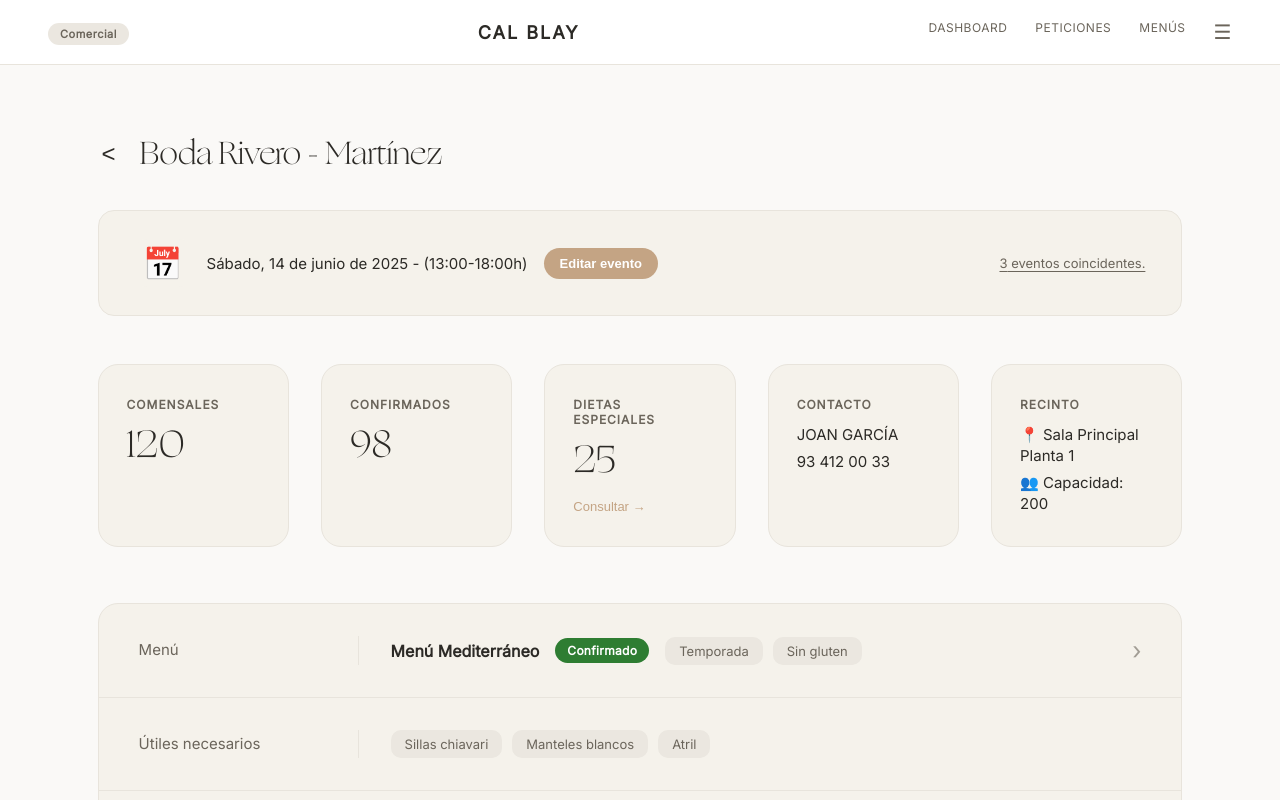
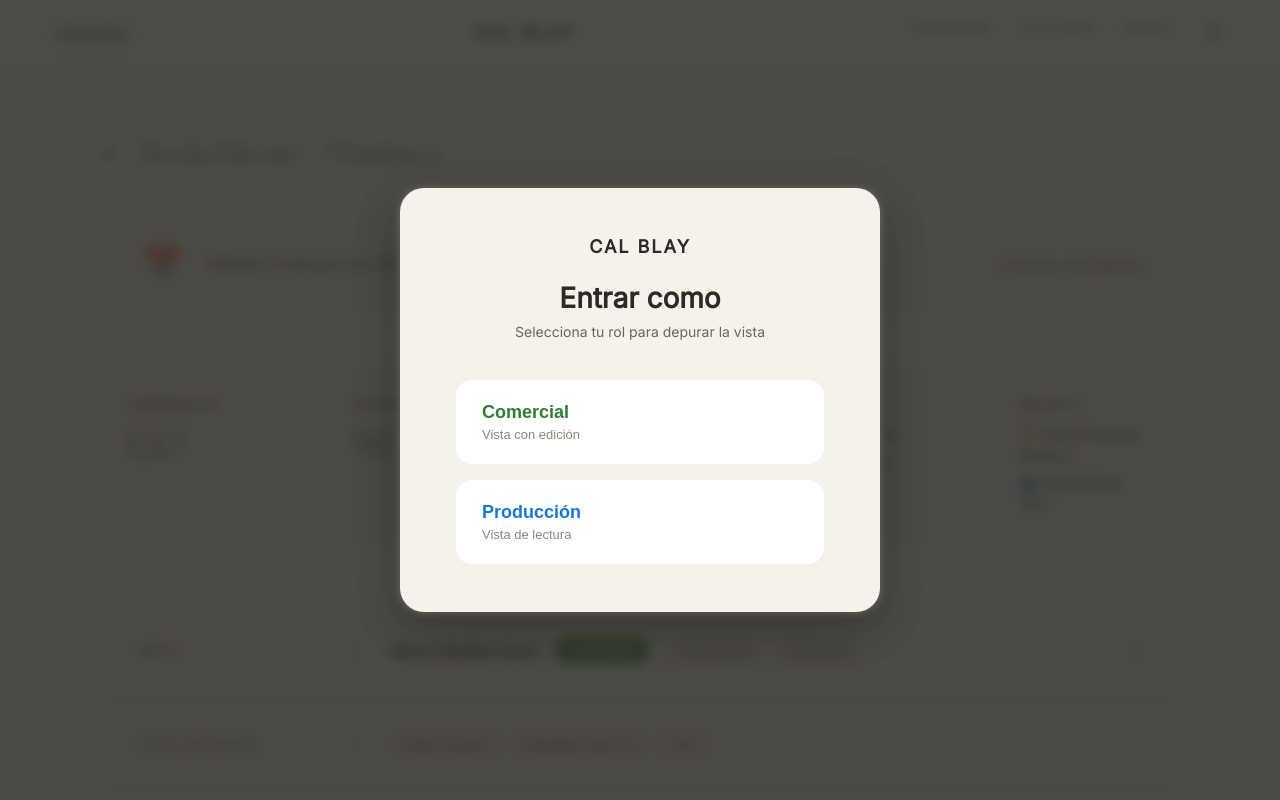
Before and after one commit to PTIN-Projecte/frontend-web, a React (Vite) app: page /evento/1 in a window 1280 px wide. Shown: the top 800 px of the page. Built offline with nearby package versions, Linux system fonts and the light colour scheme.

Commit message:
diria q está

```diff
--- a/src/App.jsx
+++ b/src/App.jsx
@@ -1,16 +1,24 @@
-import React from 'react';
+import React, { useState } from 'react';
 import { BrowserRouter, Routes, Route, Navigate } from 'react-router-dom';
 import EventoInfo from './components/EventoInfo';
 import DietasAlergias from './components/DietasAlergias';
+import SelectorRol from './components/SelectorRol';
 
 function App() {
+  const [userRole, setUserRole]=useState(null);
   return (
     <BrowserRouter>
+      {!userRole && <SelectorRol onSelect={setUserRole} />}
       <Routes>
         <Route path="/" element={<Navigate to="/evento/1" replace />} />
-        <Route path="/evento/:id" element={<EventoInfo />} />
+
+        <Route path="/evento/:id" element={<EventoInfo userRole={userRole} setUserRole={setUserRole} />} />
+        <Route path="/evento/:id/dietas" element={<DietasAlergias userRole={userRole} />} />
+        <Route path="*" element={<Navigate to="/evento/1" replace />} />
+
+        {/*<Route path="/evento/:id" element={<EventoInfo />} />
         <Route path="/evento/:id/dietas" element={<DietasAlergias />} />
-        <Route path="*" element={<Navigate to="/evento/1" replace />} />
+        <Route path="*" element={<Navigate to="/evento/1" replace />} />*/}
       </Routes>
     </BrowserRouter>
   );
--- a/src/components/DietasAlergias.css
+++ b/src/components/DietasAlergias.css
@@ -30,6 +30,11 @@
   border-radius: 12px;
   font-size: 11px;
   color: #6B655B;
+}
+
+.badge-produccion {
+  background: #E3F2FD !important;
+  color: #1976D2 !important;
 }
 
 .logo {
--- a/src/components/DietasAlergias.jsx
+++ b/src/components/DietasAlergias.jsx
@@ -3,10 +3,11 @@ import { useNavigate, useParams, useLocation } from 'react-router-dom';
 import './DietasAlergias.css';
 import { alergenosList, dietasData, eventoDietasInfo } from '../data/dataDietas';
 
-export default function DietasAlergias() {
+export default function DietasAlergias({ userRole }) {
   const navigate = useNavigate();
   const location = useLocation();
   const { id } = useParams();
+  const role = userRole || 'comercial';
   const [filtroActivo, setFiltroActivo] = useState('comunes');
   const [showDropdown, setShowDropdown] = useState(false);
 
@@ -75,7 +76,7 @@ export default function DietasAlergias() {
       {/* HEADER */}
       <header className="header-superior">
         <div className="header-left">
-          <span className="badge-comercial">Comercial</span>
+          <span className={`badge-comercial ${role === 'produccion' ? 'badge-produccion' : ''}`}>{role === 'comercial' ? 'Comercial' : 'Producción'}</span>
         </div>
         <div className="logo">CAL BLAY</div>
         <nav className="nav-links">
@@ -94,7 +95,12 @@ export default function DietasAlergias() {
             <button className="btn-volver" onClick={() => {navigate(`/evento/${id}`, { state: location.state });}}>←</button>
             <h1>Dietas y Alergias — {eventoDietasInfo.nombre}</h1>
           </div>
-          <button className="btn-editar-evento" onClick={() => navigate(-1)}>Editar evento</button>
+
+          {/* BOTÓN SOLO PARA COMERCIAL */}
+          {role === 'comercial' && (
+            <button className="btn-editar-evento" onClick={() => navigate(`/evento/${id}`, { state: { wasEditing: true, role: 'comercial' } })}>Editar evento</button>
+          )}
+
         </div>
 
         <div className="info-superior">
--- a/src/components/EventoDetalle.jsx
+++ b/src/components/EventoDetalle.jsx
@@ -2,7 +2,7 @@ import React from 'react';
 import { useNavigate } from 'react-router-dom';
 import './EventoDetalle.css';
 
-export default function EventoDetalle({ evento, onEditar, onConsultarDietas, onVerMenu, onVerPeticiones }) {
+export default function EventoDetalle({ evento, onEditar, onConsultarDietas, onVerMenu, onVerPeticiones, userRole }) {
 
   const navigate = useNavigate();
 
@@ -34,7 +34,7 @@ export default function EventoDetalle({ evento, onEditar, onConsultarDietas, onV
         <div className="fecha-info">
           <span className="icono-calendario">📅</span>
           <span className="fecha-texto">{formatearFecha(evento.fecha)} - ({evento.horaInicio}-{evento.horaFin}h)</span>
-          <button className="btn-editar-evento" onClick={onEditar}>Editar evento</button>
+          {userRole === 'comercial' && (<button className="btn-editar-evento" onClick={onEditar}>Editar evento</button>)}
         </div>
         <span className="link-coincidentes"onClick={() => {console.log("Ver eventos coincidentes:", evento.eventosCoincidentes);}}style={{ cursor: 'pointer' }}>{evento.eventosCoincidentes} eventos coincidentes.</span>
         {/*Más adelante: navigate(`/evento/${evento.id}/coincidentes`)*/}
@@ -53,7 +53,7 @@ export default function EventoDetalle({ evento, onEditar, onConsultarDietas, onV
         <div className="stat-card">
           <span className="stat-label">DIETAS ESPECIALES</span>
           <span className="stat-value">{evento.dietasEspeciales}</span>
-          <button className="btn-consultar" onClick={() => navigate(`/evento/${evento.id}/dietas`, { state: { wasEditing: false } })}>Consultar →</button>
+          <button className="btn-consultar" onClick={() => navigate(`/evento/${evento.id}/dietas`, { state: { wasEditing: false, role: userRole } })}>Consultar →</button>
         </div>
         <div className="stat-card">
           <span className="stat-label">CONTACTO</span>
--- a/src/components/EventoEdicion.jsx
+++ b/src/components/EventoEdicion.jsx
@@ -188,7 +188,7 @@ const navigate = useNavigate();
         <div className="stat-card">
           <span className="stat-label">DIETAS ESPECIALES</span>
           <span className="stat-value">{datos.dietasEspeciales}</span>
-          <button className="btn-consultar" onClick={() => navigate(`/evento/${datos.id}/dietas`, { state: { wasEditing: true } })}>Consultar →</button>
+          <button className="btn-consultar" onClick={() => navigate(`/evento/${datos.id}/dietas`, { state: { wasEditing: true, role: 'comercial' } })}>Consultar →</button>
         </div>
         <div className="stat-card">
           <span className="stat-label">CONTACTO</span>
--- a/src/components/EventoInfo.css
+++ b/src/components/EventoInfo.css
@@ -45,6 +45,10 @@
   color: var(--text-light);
   font-weight: 600;
   letter-spacing: 0.5px;
+}
+
+.badge-comercial:hover {
+  opacity: 0.8;
 }
 
 .logo {
@@ -298,6 +302,95 @@
   gap: 16px;
 }
 
+.badge-produccion {
+  background: #E3F2FD !important;
+  color: #1976D2 !important;
+}
+
+
+/* =========================================
+   MENÚ DESPLEGABLE (HAMBURGUESA)
+   ========================================= */
+
+.menu-container {
+  position: relative;
+  display: inline-block;
+}
+
+.menu-hamburguesa {
+  font-size: 24px;
+  color: #6B655B;
+  padding: 8px;
+  border-radius: 8px;
+  transition: all 0.2s;
+}
+
+.menu-hamburguesa:hover {
+  background: #F5F2EB;
+  color: #2C2A26;
+}
+
+.menu-dropdown {
+  position: absolute;
+  top: calc(100% + 8px);
+  right: 0;
+  background: #fff;
+  border-radius: 12px;
+  box-shadow: 0 8px 32px rgba(0,0,0,0.15);
+  min-width: 220px;
+  z-index: 1000;
+  overflow: hidden;
+  animation: slideDown 0.2s ease-out;
+}
+
+@keyframes slideDown {
+  from {
+    opacity: 0;
+    transform: translateY(-8px);
+  }
+  to {
+    opacity: 1;
+    transform: translateY(0);
+  }
+}
+
+.menu-item {
+  display: flex;
+  align-items: center;
+  gap: 12px;
+  padding: 14px 20px;
+  cursor: pointer;
+  transition: background 0.2s;
+  color: #2C2A26;
+  font-size: 14px;
+}
+
+.menu-item:hover {
+  background: #F5F2EB;
+}
+
+.menu-icon {
+  font-size: 18px;
+  width: 24px;
+  text-align: center;
+}
+
+.menu-divider {
+  height: 1px;
+  background: #E8E4DC;
+  margin: 4px 0;
+}
+
+.menu-item.logout {
+  color: #D32F2F;
+}
+
+.menu-item.logout:hover {
+  background: #FFEBEE;
+}
+
+
+
 /* ================= RESPONSIVE ================= */
 @media (max-width: 1100px) {
   .stats-grid { grid-template-columns: repeat(3, 1fr); }
--- a/src/components/EventoInfo.jsx
+++ b/src/components/EventoInfo.jsx
@@ -1,30 +1,59 @@
-import React, { useState } from 'react';
+import React, { useState, useEffect } from 'react';
 import { useLocation } from 'react-router-dom';
 import './EventoInfo.css';
 import EventoEdicion from './EventoEdicion';
 import EventoDetalle from './EventoDetalle';
+import SelectorRol from './SelectorRol';
 import { eventoDb } from '../data/dataEvento';
 
-export default function EventoInfo() {
+export default function EventoInfo({ userRole, setUserRole }) {
 
   const location = useLocation();
-
   const original = eventoDb[0];
 
   const [isEditing, setIsEditing] = useState(() => {
       return location.state?.wasEditing || false;
     });
 
-  // Estado: Datos que se pueden modificar
   const [datos, setDatos] = useState({
     ...original,
     contacto: { ...original.contacto },
     recinto: { ...original.recinto }
   });
 
+  const [showMenu, setShowMenu] = useState(false);
+
+  /* Handler selección rol */
+  const handleRoleSelect = (role) => {
+    setUserRole(role);
+  };
+
+  const handleChangeRole = () => {
+    //Cambio se puede si no estamos editando
+    if (!isEditing) {
+      setUserRole(null);
+    }
+  };
+
+  const handlePerfil = () => {
+    console.log("Ir a Perfil");
+    setShowMenu(false);
+    // Más adelante: navigate('/perfil')
+  };
+
+  const handleConfiguracion = () => {
+    console.log("Ir a Configuración");
+    setShowMenu(false);
+    // Más adelante: navigate('/configuracion')
+  };
+
+  const handleCerrarSesion = () => {
+    console.log("Cerrar sesión");
+    setShowMenu(false);
+    // Más adelante: navigate a dnd sea, o lo q toque
+  };
 
   // --- HANDLERS DE EDICIÓN ---
-
   // Actualizar campos normales
   const handleChange = (e, campo, subcampo = null) => {
   let valor = e.target.value;
@@ -87,17 +116,43 @@ export default function EventoInfo() {
   return (
     <div className="layout-principal">
 
+      {/* Modal selección rol */}
+      {!userRole && <SelectorRol onSelect={handleRoleSelect} />}
+
       {/* HEADER (siempre visible) */}
       <header className="header-superior">
         <div className="header-left">
-          <span className="badge-comercial">Comercial</span>
+          <span className={`badge-comercial ${userRole === 'produccion' ? 'badge-produccion' : ''}`}onClick={handleChangeRole}style={{ cursor: !isEditing ? 'pointer' : 'default' }}title={!isEditing ? "Cambiar rol" : "No se puede cambiar en modo edición"}>{userRole === 'comercial' ? 'Comercial' : 'Producción'}</span>
         </div>
         <div className="logo">CAL BLAY</div>
         <nav className="nav-links">
           <span>DASHBOARD</span>
           <span>PETICIONES</span>
           <span>MENÚS</span>
-          <span className="menu-hamburguesa">☰</span>
+
+          {/* MENÚ HAMBURGUESA CON DESPLEGABLE */}
+          <div className="menu-container" style={{ position: 'relative' }}>
+            <span className="menu-hamburguesa"onClick={() => !isEditing && setShowMenu(!showMenu)}style={{ cursor: !isEditing ? 'pointer' : 'default', opacity: isEditing ? 0.5 : 1 }}>☰</span>
+
+            {/* Menú desplegable */}
+            {showMenu && !isEditing && (
+              <div className="menu-dropdown">
+                <div className="menu-item" onClick={handlePerfil}>
+                  <span className="menu-icon">👤</span>
+                  <span>Perfil</span>
+                </div>
+                <div className="menu-item" onClick={handleConfiguracion}>
+                  <span className="menu-icon">⚙️</span>
+                  <span>Configuración</span>
+                </div>
+                <div className="menu-divider"></div>
+                <div className="menu-item logout" onClick={handleCerrarSesion}>
+                  <span className="menu-icon">🚪</span>
+                  <span>Cerrar sesión</span>
+                </div>
+              </div>
+            )}
+          </div>
         </nav>
       </header>
 
@@ -118,9 +173,28 @@ export default function EventoInfo() {
             onConsultarDietas={handleConsultarDietas}
             onVerMenu={handleVerMenu}
             onVerPeticiones={handleVerPeticiones}
+            userRole={userRole}
           />
         )}
       </main>
+
+      {/* Click fuera para cerrar el menú */}
+      {showMenu && (
+        <div
+          className="menu-overlay"
+          onClick={() => setShowMenu(false)}
+          style={{
+            position: 'fixed',
+            top: 0,
+            left: 0,
+            width: '100%',
+            height: '100%',
+            zIndex: 999,
+            pointerEvents: 'auto'
+          }}
+        />
+      )}
+
     </div>
   );
 }
--- /dev/null
+++ b/src/components/SelectorRol.css
@@ -0,0 +1,88 @@
+.role-overlay {
+  position: fixed;
+  top: 0;
+  left: 0;
+  width: 100%;
+  height: 100%;
+  background: rgba(44, 42, 38, 0.6);
+  backdrop-filter: blur(4px);
+  display: flex;
+  justify-content: center;
+  align-items: center;
+  z-index: 3000;
+}
+
+.role-modal {
+  background: #F5F2EB;
+  padding: 48px 56px;
+  border-radius: 24px;
+  text-align: center;
+  max-width: 480px;
+  width: 90%;
+  box-shadow: 0 12px 48px rgba(0,0,0,0.2);
+}
+
+.role-logo {
+  font-size: 18px;
+  font-weight: bold;
+  letter-spacing: 2px;
+  color: #2C2A26;
+  margin-bottom: 24px;
+}
+
+.role-title {
+  font-family: 'CalBlay2', sans-serif;
+  font-size: 28px;
+  font-weight: 600;
+  color: #2C2A26;
+  margin: 0 0 8px;
+}
+
+.role-subtitle {
+  font-size: 14px;
+  color: #6B655B;
+  margin: 0 0 40px;
+}
+
+.role-options {
+  display: flex;
+  flex-direction: column;
+  gap: 16px;
+}
+
+.role-option {
+  background: #fff;
+  border: 2px solid transparent;
+  border-radius: 16px;
+  padding: 20px 24px;
+  text-align: left;
+  cursor: pointer;
+  transition: all 0.2s;
+  width: 100%;
+}
+
+.role-option:hover {
+  border-color: #C4A484;
+  transform: translateY(-2px);
+  box-shadow: 0 4px 12px rgba(0,0,0,0.1);
+}
+
+.role-name {
+  font-size: 18px;
+  font-weight: 600;
+  color: #2C2A26;
+  margin-bottom: 4px;
+}
+
+.role-desc {
+  font-size: 13px;
+  color: #8A857E;
+}
+
+.role-option.comercial .role-name {
+  color: #2E7D32;
+}
+
+.role-option.produccion .role-name {
+  color: #1976D2;
+}
--- /dev/null
+++ b/src/components/SelectorRol.jsx
@@ -0,0 +1,32 @@
+import React from 'react';
+import './SelectorRol.css';
+
+export default function SelectorRol({ onSelect }) {
+  return (
+    <div className="role-overlay">
+      <div className="role-modal">
+        <div className="role-logo">CAL BLAY</div>
+        <h2 className="role-title">Entrar como</h2>
+        <p className="role-subtitle">Selecciona tu rol para depurar la vista</p>
+
+        <div className="role-options">
+          <button
+            className="role-option comercial"
+            onClick={() => onSelect('comercial')}
+          >
+            <div className="role-name">Comercial</div>
+            <div className="role-desc">Vista con edición</div>
+          </button>
+
+          <button
+            className="role-option produccion"
+            onClick={() => onSelect('produccion')}
+          >
+            <div className="role-name">Producción</div>
+            <div className="role-desc">Vista de lectura</div>
+          </button>
+        </div>
+      </div>
+    </div>
+  );
+}
```
